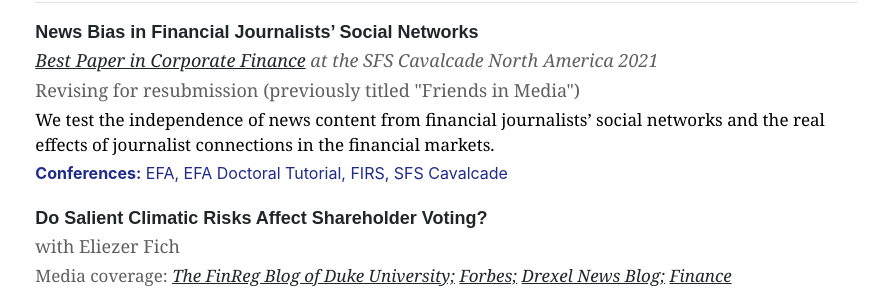
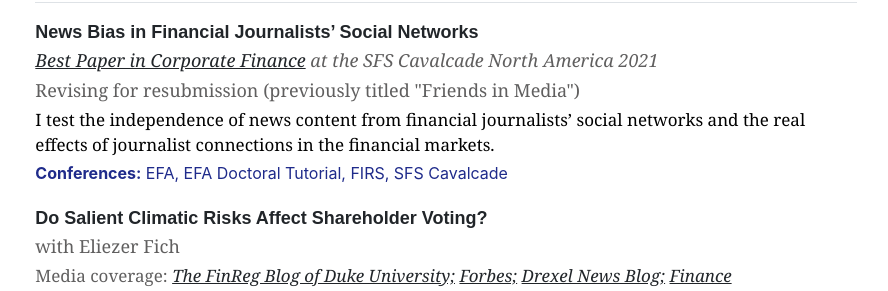
Before and after one commit to guosongxu/guosongxu.github.io, a Jekyll site: the page built from index.md, in a window 1280 px wide. Shown: the part 1079-1370 px from the top of the page, without its empty margins (194-1082 px from the left). Built offline with Jekyll 4.4.1, drawn with Linux system fonts in a browser that asks for light colours.

Commit message:
Update home.html

```diff
--- a/_layouts/home.html
+++ b/_layouts/home.html
@@ -34,7 +34,7 @@ layout: default
     <p style="font-family:arial, 'MS Sans Serif', arial;font-size:18px;margin-bottom:1px;"><a rel="noreferrer noopener" aria-label=" (opens in a new tab)" href="https://papers.ssrn.com/sol3/papers.cfm?abstract_id=3189273" target="_blank" style="text-decoration:none;"><strong>News Bias in Financial Journalists’ Social Networks</strong></a></p>
     <p style="font-family:georgia;font-size:18px;margin-bottom:3px;color:#605F5F"><em><a rel="noreferrer noopener" href="http://sfs.org/cavalcade-best-paper-in-corporate-finance/" target="_blank">Best Paper in Corporate Finance</a> at the SFS Cavalcade North America 2021</em></p>
     <p style="font-family:georgia;font-size:18px;margin-bottom:3px;color:#605F5F">Revising for resubmission (previously titled "Friends in Media")</p>
-    <p style="font-family:georgia;font-size:17px;margin-bottom:3px">We test the independence of news content from financial journalists’ social networks and the real effects of journalist connections in the financial markets. </p>
+    <p style="font-family:georgia;font-size:17px;margin-bottom:3px">I test the independence of news content from financial journalists’ social networks and the real effects of journalist connections in the financial markets. </p>
     <p style="font-size:16px;margin-bottom:20px;color:#1F2B8B"><strong>Conferences:</strong> EFA, EFA Doctoral Tutorial, FIRS, SFS Cavalcade</p>
 
     <p style="font-family:arial, 'MS Sans Serif', arial;font-size:18px;margin-bottom:1px;"><a rel="noreferrer noopener" aria-label=" (opens in a new tab)" href="https://papers.ssrn.com/sol3/papers.cfm?abstract_id=3895071" target="_blank" style="text-decoration:none;"><strong>Do Salient Climatic Risks Affect Shareholder Voting?</strong></a></p>
```
